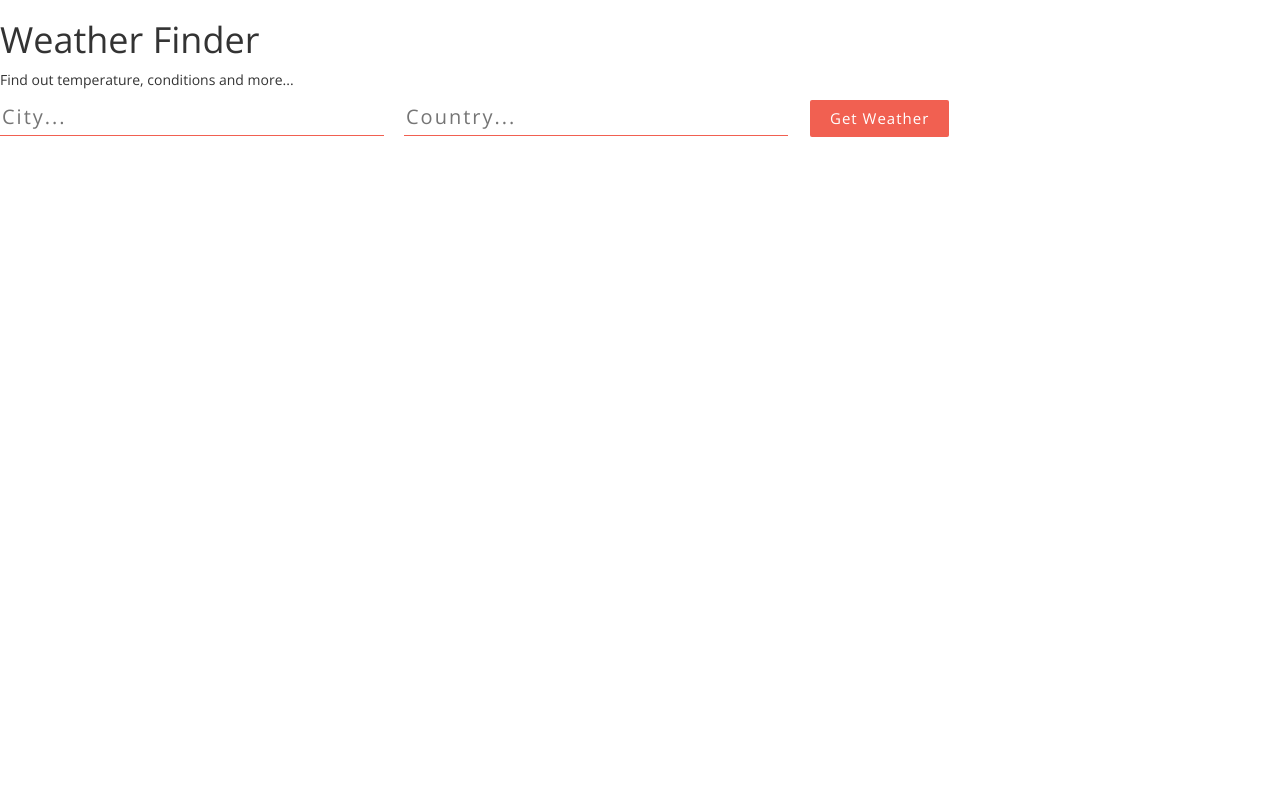
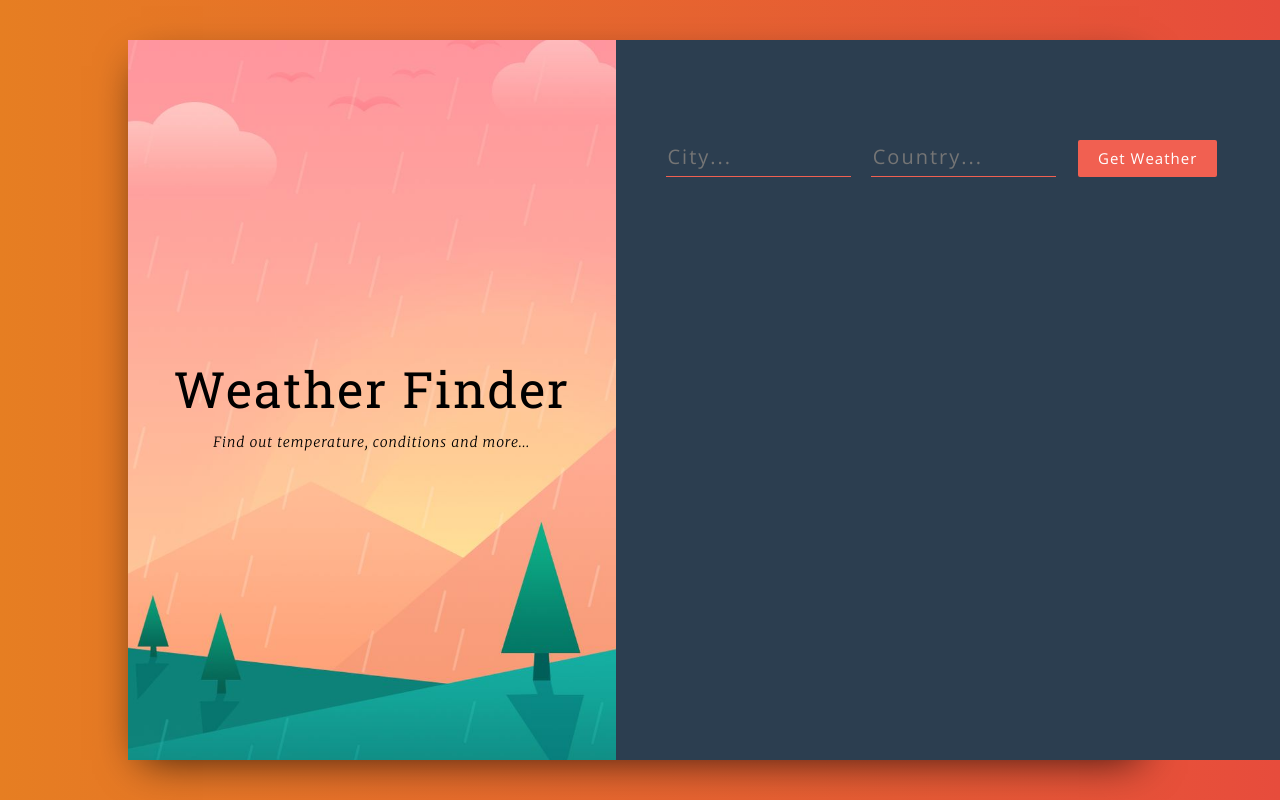
Before and after one commit to ajpereira02/weather-app, a React (Create React App) app: page / in a window 1280 px wide. Built offline with nearby package versions, Linux system fonts and the light colour scheme.

Commit message:
Added styling to the Weather component.

```diff
--- a/src/App.css
+++ b/src/App.css
@@ -74,7 +74,7 @@ input[type="text"] {
 }
 
 input:-webkit-autofill {
-    -webkit-box-shadow: 0 0 0 30px #2c3e50 inset;
+    box-shadow: 0 0 0 30px #2c3e50 inset;
     -webkit-text-fill-color: #fff !important;
 }
 
--- a/src/App.js
+++ b/src/App.js
@@ -46,7 +46,14 @@ class App extends React.Component {
     render() {
         return (
             <div>
+                <div className="wrapper">
+                    <div className="main">
+                        <div className="container">
+                            <div className="row">
+                                <div className="col-xs-5 title-container">
                                     <Titles />
+                                </div>
+                                <div className="col-xs-7 form-container">
                                 <Form getWeather={this.getWeather}/>
                                 <Weather
                                     temperature={this.state.temperature}
@@ -57,8 +64,14 @@ class App extends React.Component {
                                     error={this.state.error}
                                 />
                                 </div>
+                            </div>
+                        </div>
+                    </div>
+                </div>
+            </div>
         );
     }
 }
 
+
 export default App;
--- a/src/components/Titles.js
+++ b/src/components/Titles.js
@@ -2,8 +2,8 @@ import React from "react";
 
 const Titles = props => (
   <div>
-    <h1>Weather Finder</h1>
-    <p>Find out temperature, conditions and more...</p>
+    <h1 className="title-container__title">Weather Finder</h1>
+    <p className="title-container__subtitle">Find out temperature, conditions and more...</p>
   </div>
 );
 
--- a/src/components/Weather.js
+++ b/src/components/Weather.js
@@ -1,7 +1,7 @@
 import React from "react";
 
 const Weather = props => (
-    <div>
+    <div className="wether__info">
         { props.city && props.country && <p>Location: { props.city }, { props.country }</p> }
         { props.temperature && <p>Temperature: { props.temprature }</p> }
         { props.humidity && <p>Humidity: { props.humidity }</p> }
```
Lines whose indentation alone changed are shown as unchanged.
